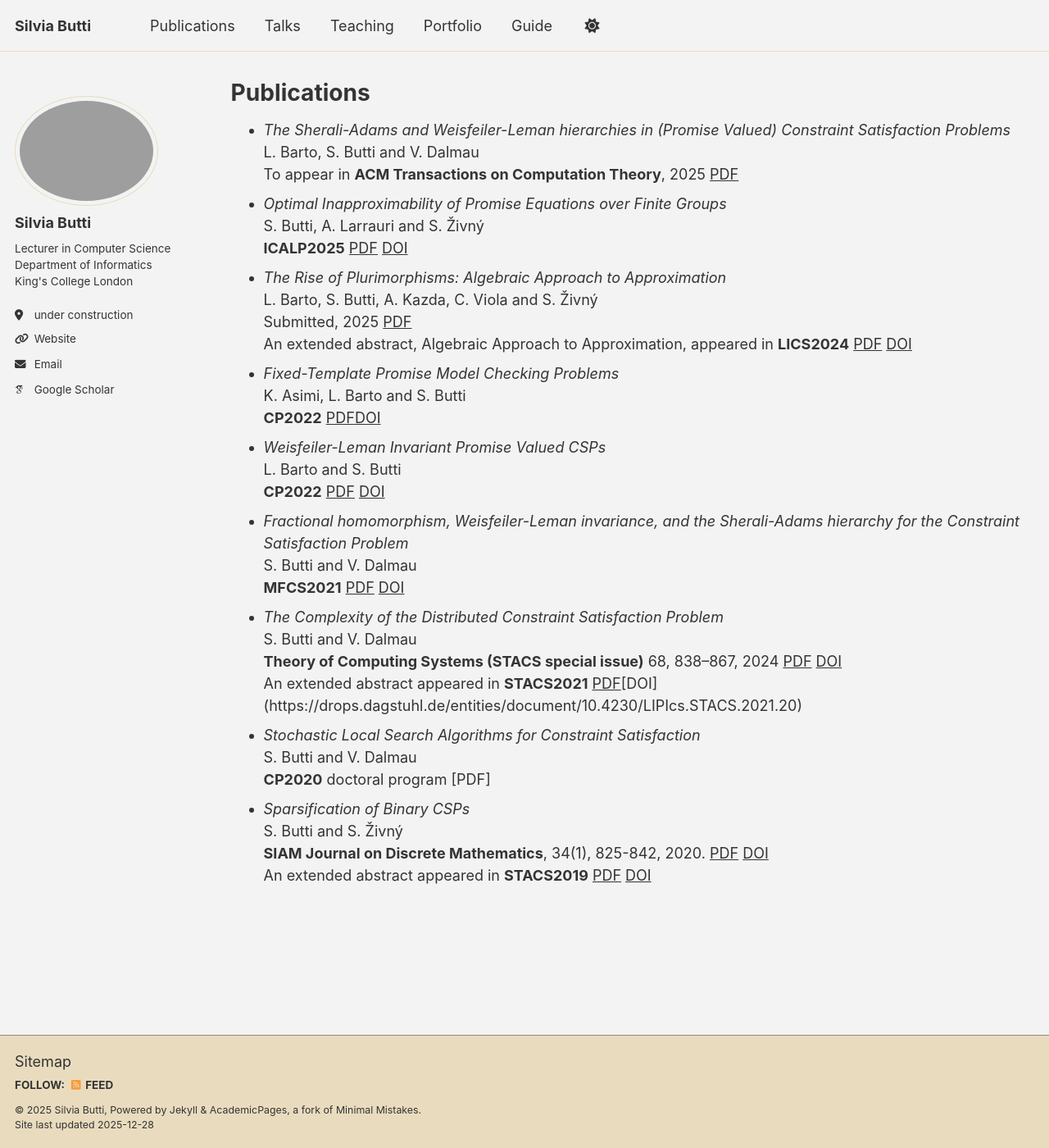
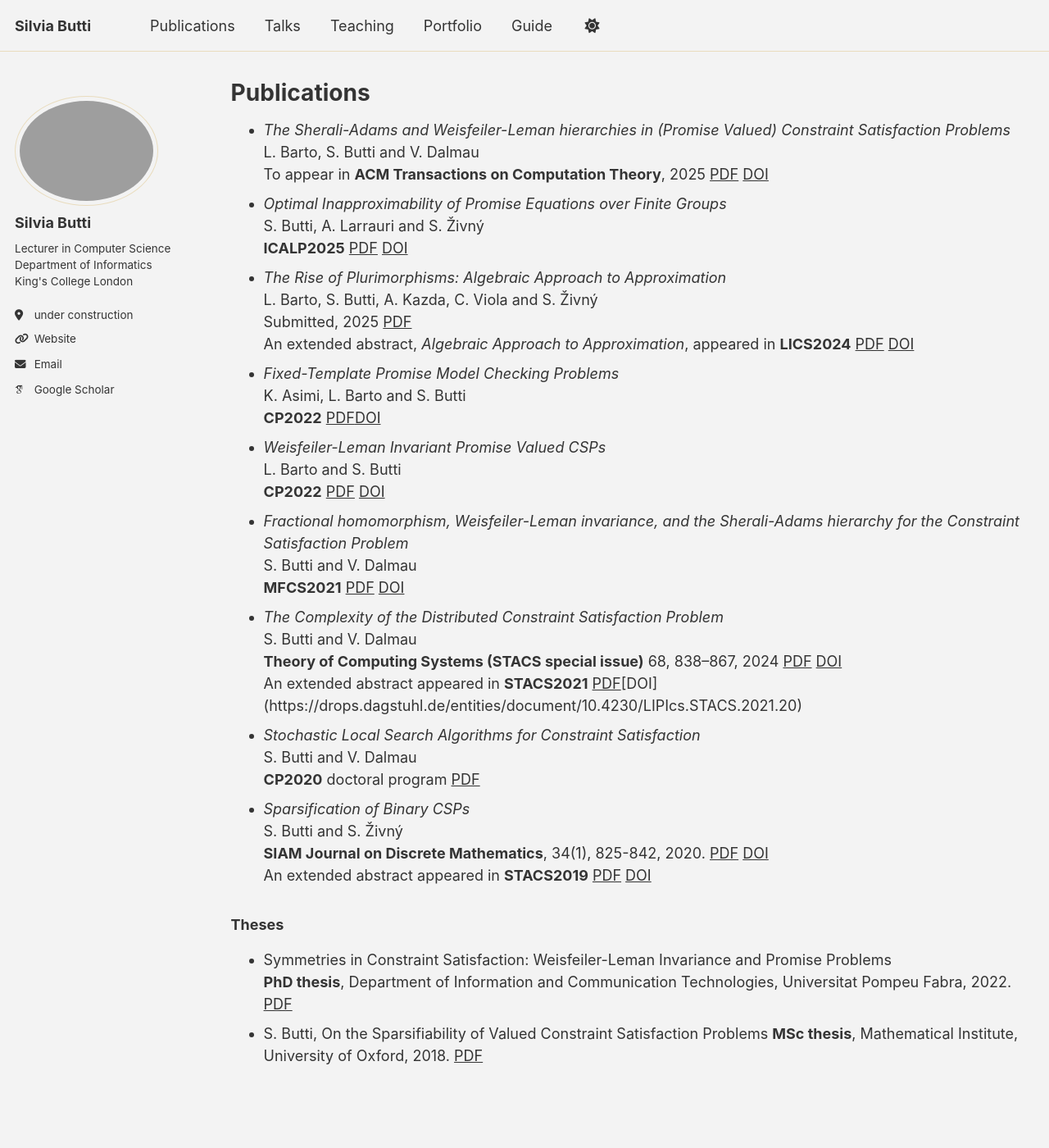
Before and after one commit to silviabutti/silviabutti.github.io, a Jekyll site: the page built from _pages/publications.md, in a window 1280 px wide and 1400 px high. Shown: the whole window at 82% size. Built offline with Jekyll 4.4.1, drawn with Linux system fonts in a browser that asks for light colours; some web fonts are replaced; a script bundle is joined from its source files by our own code; library files that are not in the unit come from our copies.

Commit message:
Update publications.md

```diff
--- a/_pages/publications.md
+++ b/_pages/publications.md
@@ -7,14 +7,14 @@ author_profile: true
 
 * *The Sherali-Adams and Weisfeiler-Leman hierarchies in (Promise Valued) Constraint Satisfaction Problems*
     L. Barto, S. Butti and V. Dalmau
-    To appear in **ACM Transactions on Computation Theory**, 2025 [PDF](https://arxiv.org/abs/2401.16998)
+    To appear in **ACM Transactions on Computation Theory**, 2025 [PDF](https://arxiv.org/abs/2401.16998) [DOI](https://dl.acm.org/doi/10.1145/3756323)
 * *Optimal Inapproximability of Promise Equations over Finite Groups*
     S. Butti, A. Larrauri and S. Živný
     **ICALP2025** [PDF](https://arxiv.org/abs/2411.01630) [DOI](https://drops.dagstuhl.de/entities/document/10.4230/LIPIcs.ICALP.2025.38)
 * *The Rise of Plurimorphisms: Algebraic Approach to Approximation*
     L. Barto, S. Butti, A. Kazda, C. Viola and S. Živný
     Submitted, 2025 [PDF](https://arxiv.org/abs/2401.15186)
-    An extended abstract, Algebraic Approach to Approximation,  appeared in **LICS2024** [PDF](https://dl.acm.org/doi/pdf/10.1145/3661814.3662076) [DOI](https://dl.acm.org/doi/10.1145/3661814.3662076)
+    An extended abstract, *Algebraic Approach to Approximation*,  appeared in **LICS2024** [PDF](https://dl.acm.org/doi/pdf/10.1145/3661814.3662076) [DOI](https://dl.acm.org/doi/10.1145/3661814.3662076)
 * *Fixed-Template Promise Model Checking Problems*
     K. Asimi, L. Barto and S. Butti
     **CP2022** [PDF](https://arxiv.org/pdf/2205.04787)[DOI](https://drops.dagstuhl.de/entities/document/10.4230/LIPIcs.CP.2022.2)
@@ -30,8 +30,16 @@ author_profile: true
     An extended abstract appeared in **STACS2021** [PDF](https://arxiv.org/pdf/2007.13594)[DOI] (https://drops.dagstuhl.de/entities/document/10.4230/LIPIcs.STACS.2021.20)
 * *Stochastic Local Search Algorithms for Constraint Satisfaction*
     S. Butti and V. Dalmau
-    **CP2020** doctoral program [PDF]
+    **CP2020** doctoral program [PDF](files/CP2020_SButti_camera-ready.pdf)
 * *Sparsification of Binary CSPs*
     S. Butti and S. Živný
     **SIAM Journal on Discrete Mathematics**, 34(1), 825-842, 2020. [PDF](https://arxiv.org/pdf/1901.00754) [DOI](https://epubs.siam.org/doi/10.1137/19M1242446)
     An extended abstract appeared in **STACS2019** [PDF](https://drops.dagstuhl.de/storage/00lipics/lipics-vol126-stacs2019/LIPIcs.STACS.2019.17/LIPIcs.STACS.2019.17.pdf) [DOI](https://drops.dagstuhl.de/entities/document/10.4230/LIPIcs.STACS.2019.17)
+
+
+### Theses
+
+* Symmetries in Constraint Satisfaction: Weisfeiler-Leman Invariance and Promise Problems
+    **PhD thesis**, Department of Information and Communication Technologies, Universitat Pompeu Fabra, 2022. [PDF](files/Thesis_SB.pdf)
+* S. Butti, On the Sparsifiability of Valued Constraint Satisfaction Problems
+    **MSc thesis**, Mathematical Institute, University of Oxford, 2018. [PDF](files/Dissertation_Final_Name.pdf)
```
